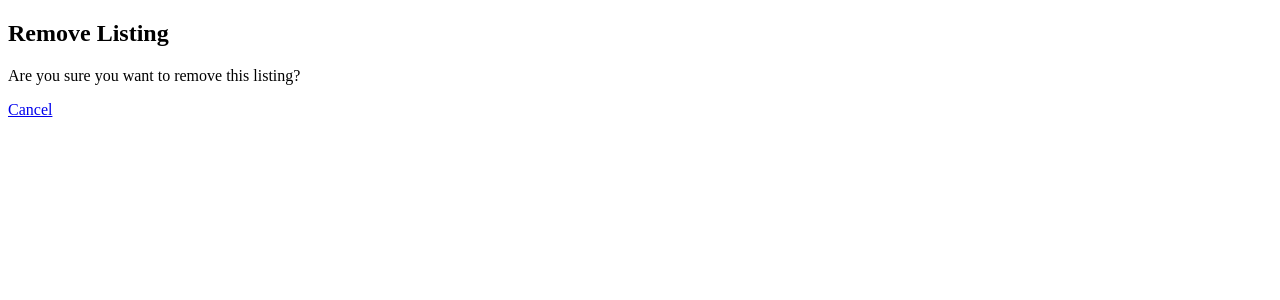
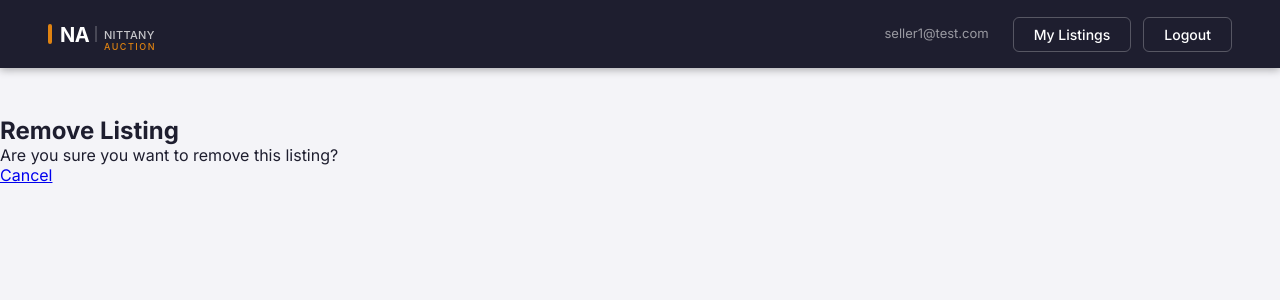
Before and after one commit to jvitorbarros15/Nittany-Auction-, a Flask app: page /seller/listings/1/remove in a window 1280 px wide. Shown: the top 300 px of the page. Run offline with Flask 3, Linux system fonts and the light colour scheme; a user stored in the database is signed in; data that the repository does not hold is empty.

Commit message:
Add navbar and styles to remove listing page

```diff
--- a/templates/seller_listing_remove.html
+++ b/templates/seller_listing_remove.html
@@ -1,11 +1,25 @@
 <!DOCTYPE html>
 <html>
 <head>
-    <title>Remove Listing</title>
+    <title>Remove Listing — NittanyAuction</title>
+    <link rel="stylesheet" href="{{ url_for('static', filename='style.css') }}">
 </head>
 <body>
-    <h2>Remove Listing</h2>
-    <p>Are you sure you want to remove this listing?</p>
-    <a href="/seller/listings">Cancel</a>
+    <nav class="first-navbar">
+        <img src="{{ url_for('static', filename='logo.svg') }}" alt="NittanyAuction" height="36">
+        <div class="nav-links">
+            <span class="nav-user">{{ email }}</span>
+            <a href="/seller/listings">My Listings</a>
+            <a href="/logout">Logout</a>
+        </div>
+    </nav>
+
+    <div class="seller-content"></div>
+        <h2>Remove Listing</h2>
+        <p>Are you sure you want to remove this listing?</p>
+        <a href="/seller/listings">Cancel</a>
+    </div>
+
+
 </body>
 </html>
```
